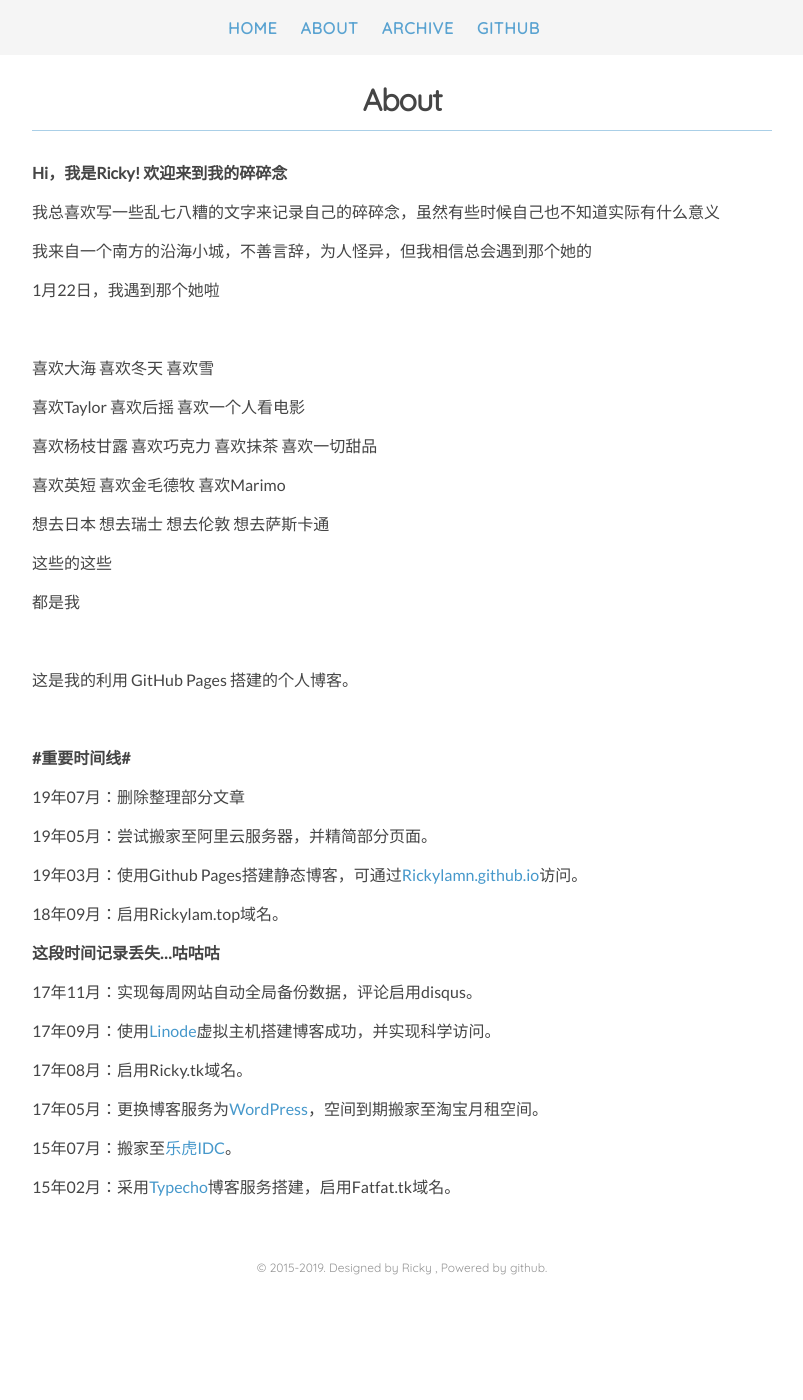
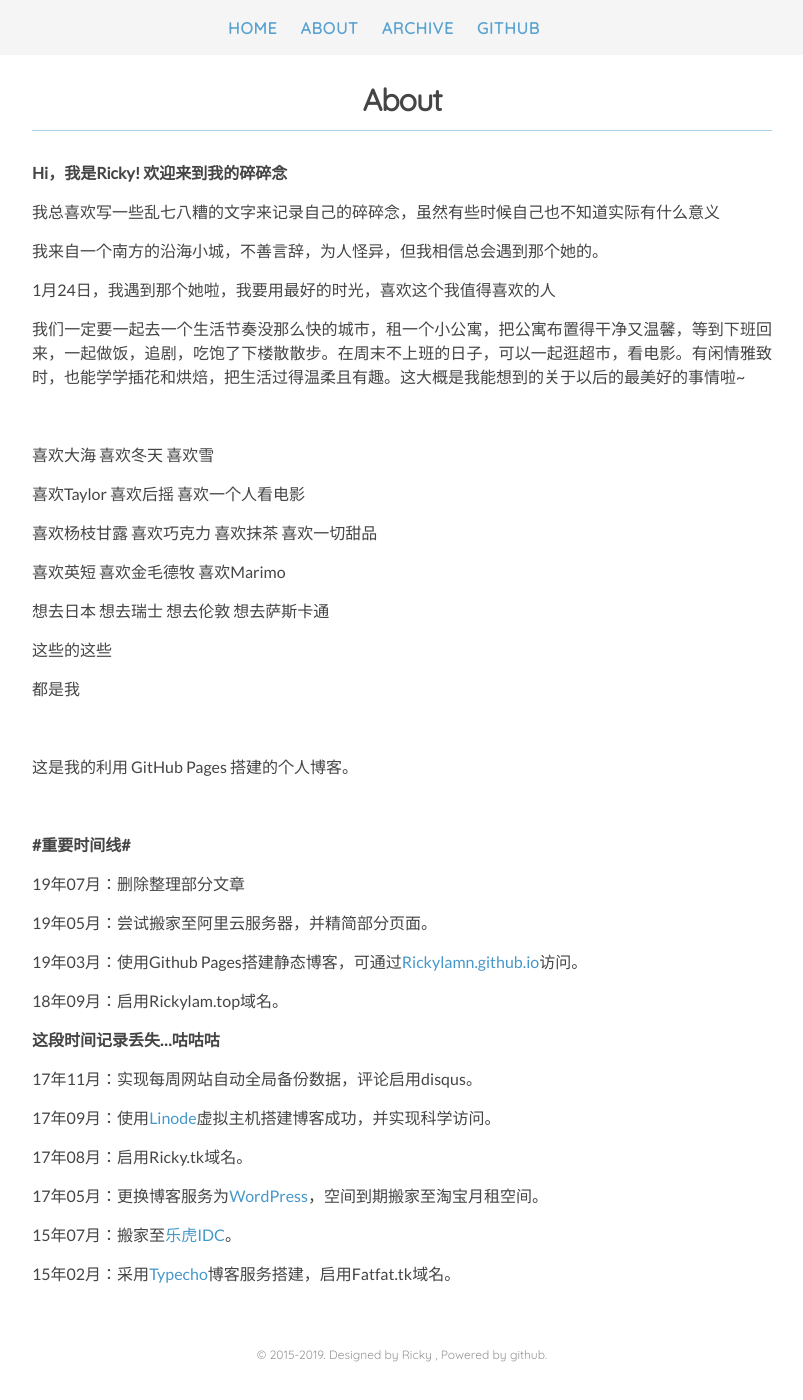
Before and after one commit to Rickylamn/Rickylamn.github.io, a Jekyll site: the page built from about.md, in a window 1280 px wide. Shown: the whole page, without its empty margins (238-1041 px from the left). Built offline with Jekyll 4.4.1, drawn with Linux system fonts in a browser that asks for light colours; nearby versions of some CDN libraries; before the commit the page ends 1313 px from its top, so only the background shows below that.

Commit message:
Update about.md
更新2021.2.16

```diff
--- a/about.md
+++ b/about.md
@@ -7,9 +7,12 @@ permalink: /about/
 
 我总喜欢写一些乱七八糟的文字来记录自己的碎碎念，虽然有些时候自己也不知道实际有什么意义
 
-我来自一个南方的沿海小城，不善言辞，为人怪异，但我相信总会遇到那个她的
+我来自一个南方的沿海小城，不善言辞，为人怪异，但我相信总会遇到那个她的。
 
-1月22日，我遇到那个她啦
+
+1月24日，我遇到那个她啦，我要用最好的时光，喜欢这个我值得喜欢的人
+
+我们一定要一起去一个生活节奏没那么快的城市，租一个小公寓，把公寓布置得干净又温馨，等到下班回来，一起做饭，追剧，吃饱了下楼散散步。在周末不上班的日子，可以一起逛超市，看电影。有闲情雅致时，也能学学插花和烘焙，把生活过得温柔且有趣。这大概是我能想到的关于以后的最美好的事情啦~
 
 
 <br>
```
